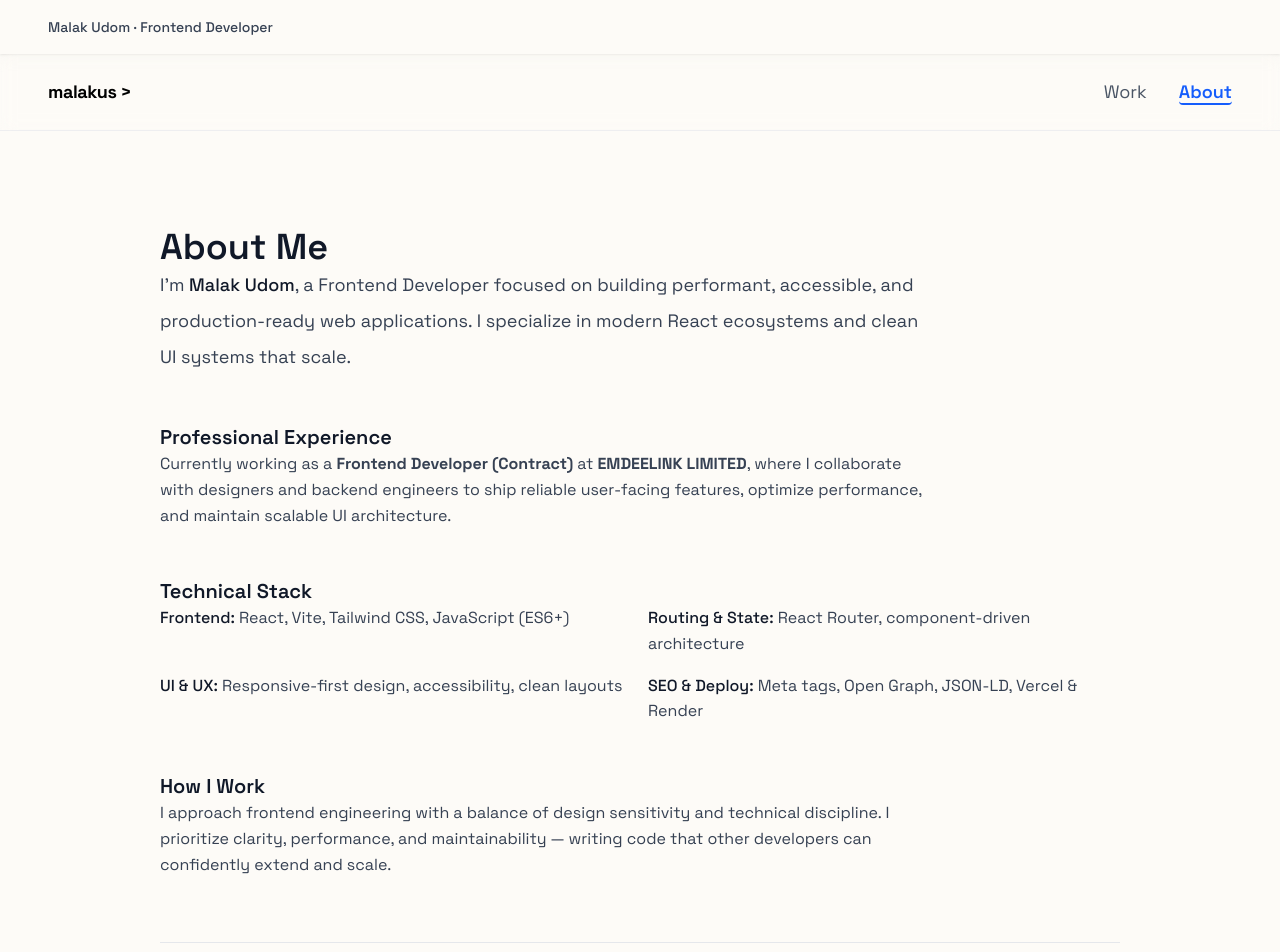
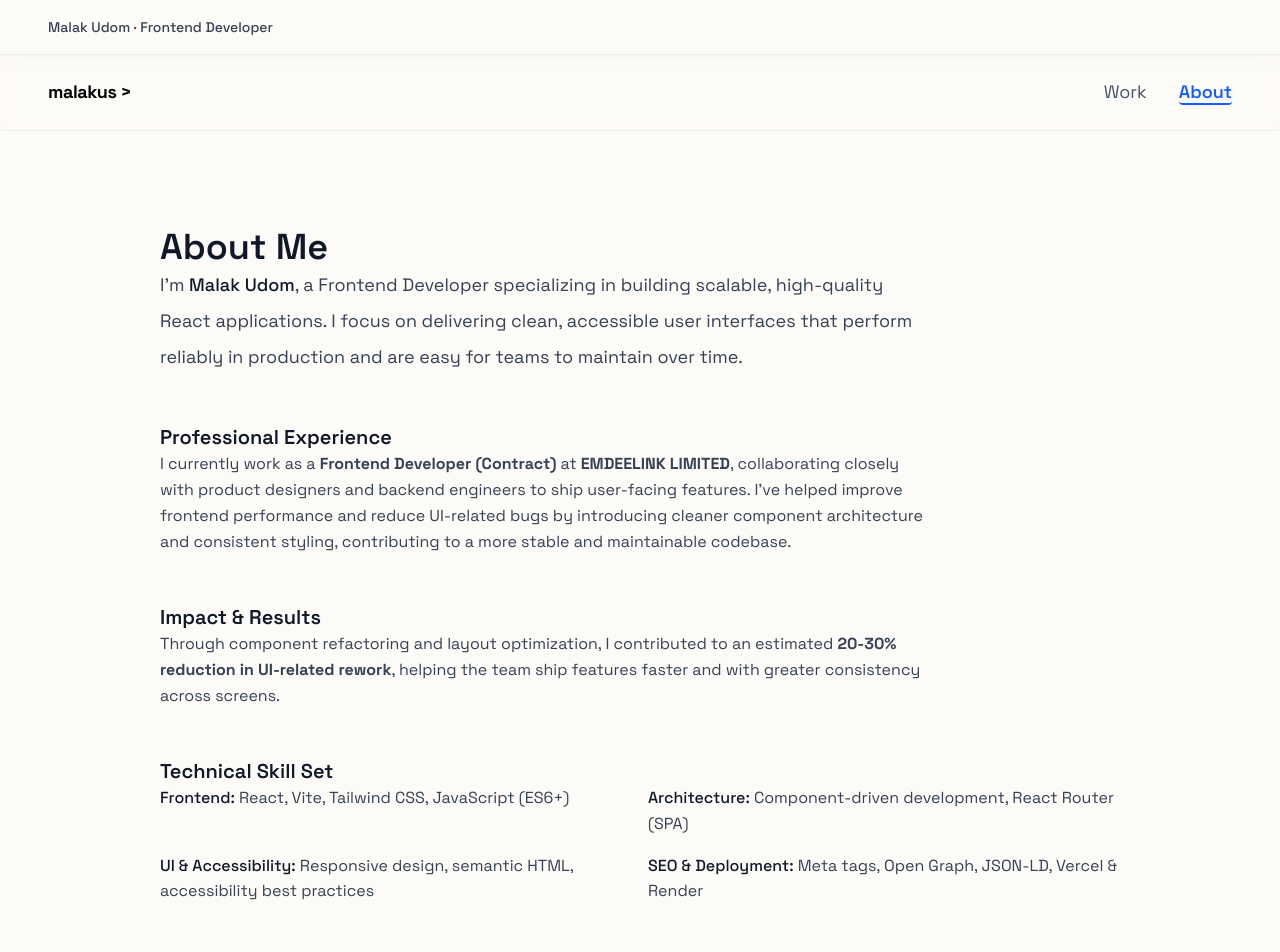
Before and after one commit to malakus4/portfolio-react, a React (Vite) app: page /about in a window 1280 px wide. Shown: the top 952 px of the page. Built offline with nearby package versions, Linux system fonts and the light colour scheme.

Commit message:
style: update About me content

```diff
--- a/src/pages/About.jsx
+++ b/src/pages/About.jsx
@@ -35,31 +35,48 @@ function About() {
             <h1 className="font-heading text-3xl sm:text-4xl font-bold text-gray-900 mb-4">
               About Me
             </h1>
+
             <p className="text-lg text-gray-700 leading-relaxed md:leading-loose max-w-3xl">
-              I’m <span className="font-medium text-gray-900">Malak Udom</span>, a
-              Frontend Developer focused on building performant, accessible, and
-              production-ready web applications. I specialize in modern React
-              ecosystems and clean UI systems that scale.
+              I'm <span className="font-medium text-gray-900">Malak Udom</span>, a
+              Frontend Developer specializing in building scalable, high-quality
+              React applications. I focus on delivering clean, accessible user
+              interfaces that perform reliably in production and are easy for
+              teams to maintain over time.
             </p>
           </header>
 
-          {/* Experience Snapshot */}
+          {/* Experience */}
           <section className="mb-12">
             <h2 className="font-heading text-xl font-semibold text-gray-900 mb-4">
               Professional Experience
             </h2>
             <p className="text-gray-700 leading-relaxed max-w-3xl">
-              Currently working as a <strong>Frontend Developer (Contract)</strong> at
-              <strong> EMDEELINK LIMITED</strong>, where I collaborate with designers
-              and backend engineers to ship reliable user-facing features,
-              optimize performance, and maintain scalable UI architecture.
+              I currently work as a <strong>Frontend Developer (Contract)</strong> at
+              <strong> EMDEELINK LIMITED</strong>, collaborating closely with product
+              designers and backend engineers to ship user-facing features. I've
+              helped improve frontend performance and reduce UI-related bugs by
+              introducing cleaner component architecture and consistent styling,
+              contributing to a more stable and maintainable codebase.
+            </p>
+          </section>
+
+          {/*  Impacts */}
+          <section className="mb-12">
+            <h2 className="font-heading text-xl font-semibold text-gray-900 mb-4">
+              Impact & Results
+            </h2>
+            <p className="text-gray-700 leading-relaxed max-w-3xl">
+              Through component refactoring and layout optimization, I contributed
+              to an estimated <strong>20-30% reduction in UI-related rework</strong>,
+              helping the team ship features faster and with greater consistency
+              across screens.
             </p>
           </section>
 
           {/* Tech Stack */}
           <section className="mb-12">
             <h2 className="font-heading text-xl font-semibold text-gray-900 mb-4">
-              Technical Stack
+              Technical Skill Set
             </h2>
 
             <ul className="grid grid-cols-1 sm:grid-cols-2 gap-4 text-gray-700">
@@ -68,42 +85,44 @@ function About() {
                 Vite, Tailwind CSS, JavaScript (ES6+)
               </li>
               <li>
-                <span className="font-medium text-gray-900">Routing & State:</span>{" "}
-                React Router, component-driven architecture
+                <span className="font-medium text-gray-900">Architecture:</span>{" "}
+                Component-driven development, React Router (SPA)
               </li>
               <li>
-                <span className="font-medium text-gray-900">UI & UX:</span>{" "}
-                Responsive-first design, accessibility, clean layouts
+                <span className="font-medium text-gray-900">UI & Accessibility:</span>{" "}
+                Responsive design, semantic HTML, accessibility best practices
               </li>
               <li>
-                <span className="font-medium text-gray-900">SEO & Deploy:</span>{" "}
+                <span className="font-medium text-gray-900">SEO & Deployment:</span>{" "}
                 Meta tags, Open Graph, JSON-LD, Vercel & Render
               </li>
             </ul>
           </section>
 
-          {/* Work Philosophy */}
+          {/* What I'm Looking For */}
           <section className="mb-16">
             <h2 className="font-heading text-xl font-semibold text-gray-900 mb-4">
-              How I Work
+              What I'm Looking For
             </h2>
             <p className="text-gray-700 leading-relaxed max-w-3xl">
-              I approach frontend engineering with a balance of design sensitivity
-              and technical discipline. I prioritize clarity, performance, and
-              maintainability — writing code that other developers can confidently
-              extend and scale.
+              I'm looking to work with teams that value clean engineering
+              practices, thoughtful design, and clear communication. I'm
+              particularly interested in frontend-focused roles where I can take
+              ownership of UI quality, collaborate cross-functionally, and help
+              build products that scale.
             </p>
           </section>
 
           {/* CTA */}
           <footer className="border-t border-gray-200 pt-8">
             <p className="text-gray-700">
-              Interested in working together?
+              I'm open to remote roles, contract engagements, and
+              long-term opportunities.
               <a
                 href="/contact"
                 className="ml-2 font-medium text-primary hover:underline"
               >
-                Let’s talk →
+                Let's connect →
               </a>
             </p>
           </footer>
```
